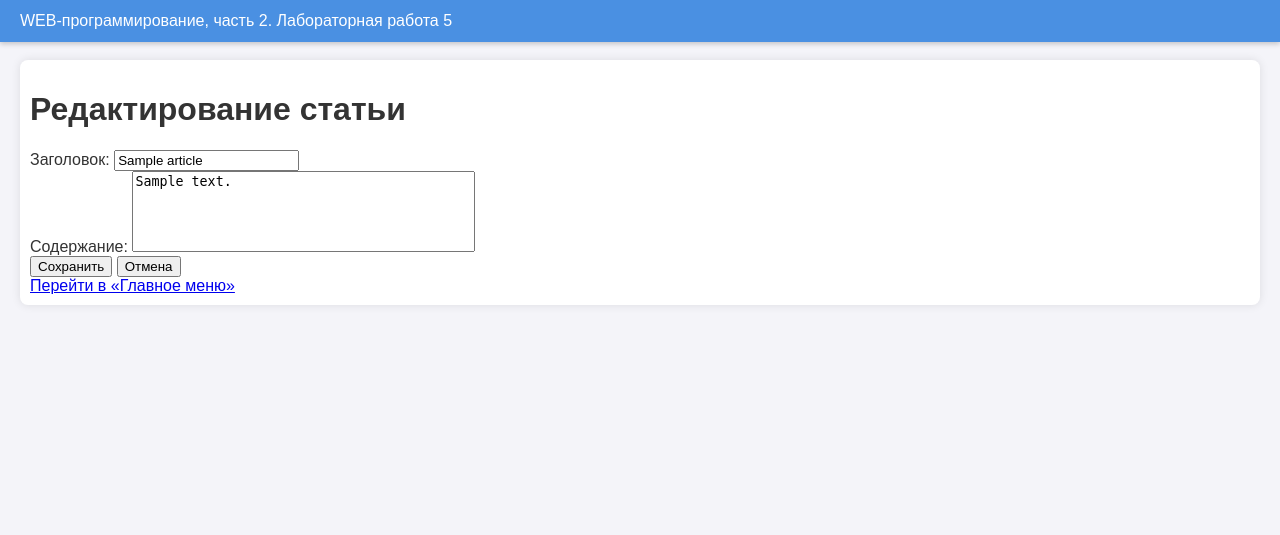
After one commit to Mihailboboev24/2sem_all_web_labs, a Flask app: page /lab5/edit/1 in a window 1280 px wide. The commit adds this page. Shown: the top 535 px of the page. Run offline with Flask 3, Linux system fonts and the light colour scheme; the visitor is signed in with stand-in values (Sample User, id 1); a database or web service that is not in the repository returns one stand-in record (values such as "Sample title"); some libraries are stand-ins or nearby versions.

Commit message:
Самостоятельные задания. Статьи

```diff
--- a/lab5.py
+++ b/lab5.py
@@ -87,6 +87,7 @@ def login():
                                error='Логин и/или пароль неверны')
 
     session['login'] = login
+    session['user_id'] = user['id']
     db_close(conn, cur)
     return render_template('lab5/success_login.html', login=login)
 
@@ -101,6 +102,11 @@ def create():
 
     title = request.form.get('title')
     article_text = request.form.get('article_text')
+
+    if not title.strip() or not article_text.strip():
+        return render_template('lab5/create_article.html',
+            error='Название и текст статьи не могут быть пустыми')
+
     conn, cur = db_connect()
     if current_app.config['DB_TYPE'] == 'postgres':
         cur.execute("SELECT * FROM users WHERE login=%s;", (login, ))
@@ -136,4 +142,90 @@ def list():
 
     articles = cur.fetchall()
     db_close(conn, cur)
-    return render_template('/lab5/articles.html', articles=articles)
+    return render_template('/lab5/articles.html', articles=articles, has_articles=bool(articles))
+
+@lab5.route('/lab5/logout')
+def logout():
+
+    session.pop('login', None)
+    return redirect('/lab5/login')
+@lab5.route('/lab5/edit/<int:article_id>', methods=['GET', 'POST'])
+def edit_article(article_id):
+    conn, cur = db_connect()
+    if request.method == 'GET':
+
+        if current_app.config['DB_TYPE'] == 'postgres':
+            cur.execute("""
+            SELECT a.id, a.title, a.article_text, u.login, a.user_id
+            FROM articles a
+            JOIN users u ON a.user_id = u.id
+            WHERE a.id=%s;
+            """, (article_id,))
+        else:
+            cur.execute("""
+            SELECT a.id, a.title, a.article_text, u.login, a.user_id
+            FROM articles a
+            JOIN users u ON a.user_id = u.id
+            WHERE a.id =?;
+            """, (article_id,))
+        article = cur.fetchone()
+
+
+        if not article:
+            db_close(conn, cur)
+            return "Статья не найдена", 404
+
+        if 'user_id' not in session or session['user_id'] != article['user_id']:
+            db_close(conn, cur)
+            return "Доступ запрещен", 403
+        db_close(conn, cur)
+        return render_template('lab5/edit_article.html', article=article)
+
+    title = request.form.get('title')
+    article_text = request.form.get('content')
+
+    if current_app.config['DB_TYPE'] == 'postgres':
+        cur.execute("SELECT user_id FROM articles WHERE id=%s;", (article_id,))
+    else:
+        cur.execute("SELECT user_id FROM articles WHERE id=?;", (article_id,))
+    article = cur.fetchone()
+    if not article or 'user_id' not in session or session['user_id'] != article['user_id']:
+        db_close(conn, cur)
+        return "Доступ запрещен", 403
+
+    if current_app.config['DB_TYPE'] == 'postgres':
+        cur.execute("""
+        UPDATE articles
+        SET title=%s, article_text=%s
+        WHERE id=%s;
+    """, (title, article_text, article_id))
+    else:
+        cur.execute("""
+        UPDATE articles
+        SET title =?, article_text =?
+        WHERE id=?;
+    """, (title, article_text, article_id))
+    db_close(conn, cur)
+    return redirect('/lab5/list')
+@lab5.route('/lab5/delete/<int:article_id>', methods=['POST'])
+def delete_article(article_id):
+    conn, cur = db_connect()
+
+    if current_app.config['DB_TYPE'] == 'postgres':
+        cur.execute("SELECT user_id FROM articles WHERE id=%s;", (article_id,))
+    else:
+        cur.execute("SELECT user_id FROM articles WHERE id=?;", (article_id,))
+
+    article = cur.fetchone()
+    if not article or 'user_id' not in session or session['user_id'] != article['user_id']:
+        db_close(conn, cur)
+        return "Доступ запрещен", 403
+
+    if current_app.config['DB_TYPE'] == 'postgres':
+        cur.execute("DELETE FROM articles WHERE id=%s;", (article_id,))
+    else:
+        cur.execute("DELETE FROM articles WHERE id=?;", (article_id,))
+
+    conn.commit()
+    db_close(conn, cur)
+    return redirect('/lab5/list')
--- a/templates/base.html
+++ b/templates/base.html
@@ -37,7 +37,7 @@
     <main>
         {% block main %}{% endblock %}
 
-        <a href="/">Перейти в «Главное меню»</a>
+        <div class="ssilka"><a href="/">Перейти в «Главное меню»</a></div>
     </main>
 
     <footer>
--- /dev/null
+++ b/templates/lab5/edit_article.html
@@ -0,0 +1,25 @@
+{% extends "base.html" %}
+{% block lab %}Лабораторная работа 5{% endblock %}
+{% block main %}
+    <h1>Редактирование статьи</h1>
+    <form method="POST">
+        <div>
+            <label for="title">
+                Заголовок:
+                <input type="text" id="title" name="title" value="{{ article['title'] }}" required>
+            </label>
+        </div>
+        <div>
+            <label for="content" class="for_edit">
+                Содержание:
+                <textarea style="resize: none;" id="content" name="content" rows="5"
+                cols="40" required>{{ article['article_text'] }}</textarea>
+            </label>
+        </div>
+        <button type="submit">Сохранить</button>
+        <a href="/lab5/list"><button>Отмена</button></a>
+    </form>
+{% endblock %}
+{% block style %}
+<link rel="stylesheet" href="{{ url_for('static', filename='lab5/lab5.css') }}">
+{% endblock %}
--- a/templates/lab5/login.html
+++ b/templates/lab5/login.html
@@ -21,3 +21,6 @@
         <button type="submit">Вход</button>
     </form>
 {% endblock %}
+{% block style %}
+<link rel="stylesheet" href="{{ url_for('static', filename='lab5/lab5.css') }}">
+{% endblock %}
--- a/templates/lab5/register.html
+++ b/templates/lab5/register.html
@@ -20,4 +20,7 @@
         {% endif %}
         <button type="submit">Зарегистрироваться</button>
     </form>
+{% endblock %}\
+{% block style %}
+<link rel="stylesheet" href="{{ url_for('static', filename='lab5/lab5.css') }}">
 {% endblock %}
--- a/templates/lab5/success.html
+++ b/templates/lab5/success.html
@@ -4,4 +4,8 @@
     <h1>Поздравляем, {{ login }}!</h1>
     <p>Вы успешно зарегистрировались)</p>
     <p><a href="/lab5">Перейти к использованию базы данных</a></p>
+    <p><a href="/lab5/logout" style="border: 5px solid white; padding: 3px"><i>Выйти</i></a></p>
 {% endblock %}
+{% block style %}
+<link rel="stylesheet" href="{{ url_for('static', filename='lab5/lab5.css') }}">
+{% endblock %}
```
Also changed, not shown: static/lab5.css (added, +59 -0 lines), templates/lab5/articles.html (+17 -0 lines), templates/lab5/create_article.html (+8 -2 lines), templates/lab5/lab5.html (+14 -34 lines).
